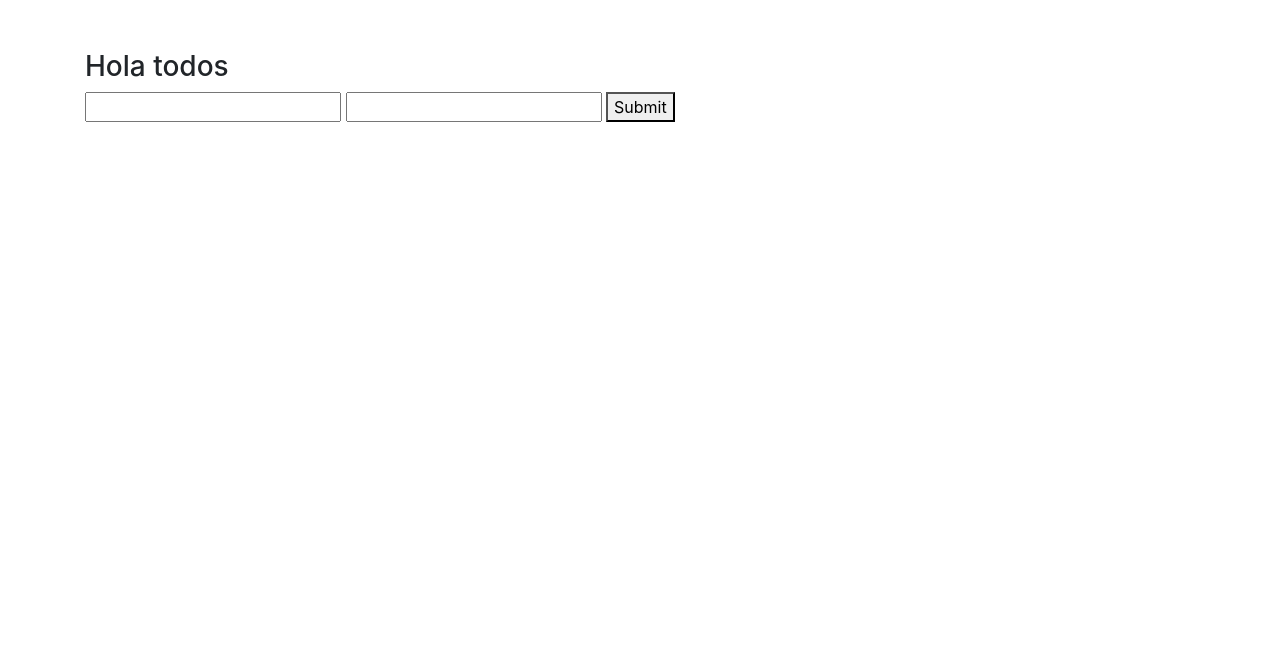
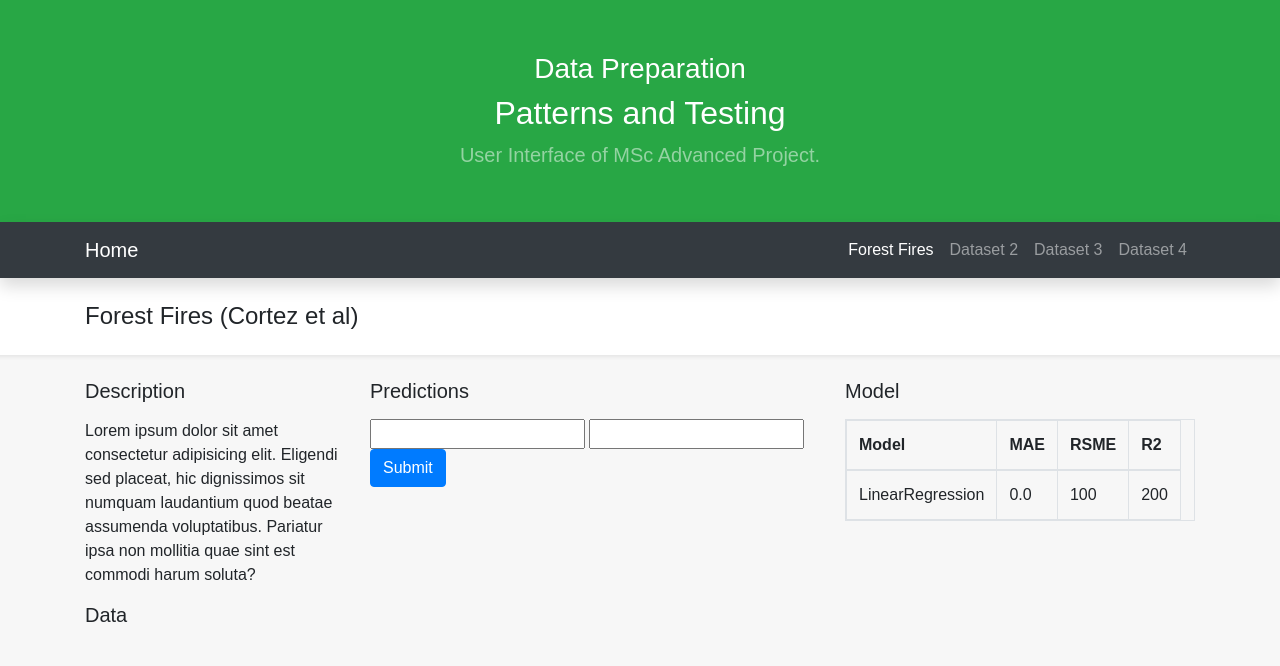
Before and after one commit to leanguardia/msc-project-pipelines, a Flask app: page / in a window 1280 px wide. Shown: the top 666 px of the page. Run offline with Flask 2, Linux system fonts and the light colour scheme; data that the repository does not hold is empty; some libraries are stand-ins or nearby versions.

Commit message:
App: Dataset View Structure

```diff
--- a/app/app.py
+++ b/app/app.py
@@ -30,8 +30,8 @@ def index():
         except:
             return 'There was a Problem!'
     else:
-        tasks = Fire.query.order_by(Fire.created_at).all()
-        return render_template('index.html', tasks=tasks)
+        fires = Fire.query.order_by(Fire.created_at).all()
+        return render_template('index.html', fires=fires)
 
 
 if __name__ == "__main__":
--- a/app/static/main.css
+++ b/app/static/main.css
@@ -1,8 +1,5 @@
-/*!
- * Start Bootstrap - Business Frontpage (https://startbootstrap.com/templates/business-frontpage)
- * Copyright 2013-2020 Start Bootstrap
- * Licensed under MIT (https://github.com/StartBootstrap/startbootstrap-business-frontpage/blob/master/LICENSE)
- */
 body {
-  padding-top: 50px;
+  /* padding-top: 55px; */
+  font-family: Arial, Helvetica, sans-serif;
+  background-color: rgb(247, 247, 247);
 }
--- a/app/templates/index.html
+++ b/app/templates/index.html
@@ -5,19 +5,52 @@
 {% endblock %}
 
 {% block body %}
+
+<!-- Dataset Title -->
+<div class="row bg-white pt-4 pb-3 shadow-sm">
+  <div class="container">
+    <h4>Forest Fires (Cortez et al)</h4>
+  </div>
+</div>
+
+<!-- Dataset Content -->
 <div class="container">
-    <h3>Hola todos</h3>
-    <form action="/" method="POST">
+  <div class="row py-4">
+    <div class="col-3">
+      <h5 class="mb-3">Description</h5>
+      <p>Lorem ipsum dolor sit amet consectetur adipisicing elit. Eligendi sed placeat, hic dignissimos sit numquam laudantium quod beatae assumenda voluptatibus. Pariatur ipsa non mollitia quae sint est commodi harum soluta?</p>
+      <h5 class="mb-3">Data</h5>
+    </div>
+    <div class="col-5">
+      <h5 class="mb-3">Predictions</h5>
+      <form action="/" method="POST">
         <input name="rain" type="integer">
         <input name="temperature" type="integer">
-        <button type="submit">Submit</button>
-    </form>
+        <button class='btn btn-primary' type="submit">Submit</button>
+      </form>
+    </div>
+    <div class="col-4">
+      <h5 class="mb-3">Model</h5>
+      <table class="table table-responsive table-bordered">
+        <thead>
+          <tr>
+            <th scope="col">Model</th>
+            <th scope="col">MAE</th>
+            <th scope="col">RSME</th>
+            <th>R2</th>
+          </tr>
+        </thead>
+        <tbody>
+          <tr>
+            <td>LinearRegression</td>
+            <td>0.0</td>
+            <td>100</td>
+            <td>200</td>
+          </tr>
+        </tbody>
+      </table>
+    </div>
+  </div>
 </div>
-<br>
-
-{% for fire in fires %}
-    <p>{{ firer.rain }}</p>
-    <p>{{ fire.temperature }}</p>
-{% endfor %}
 
 {% endblock %}
--- a/app/templates/layout.html
+++ b/app/templates/layout.html
@@ -11,10 +11,50 @@
   {% block head %}{% endblock %}
 </head>
 <body>
+
+  <header class="bg-success py-1">
+    <div class="container h-20">
+      <div class="row h-20 align-items-center">
+        <div class="col-lg-12 text-center">
+          <h3 class="text-white mt-5">Data Preparation</h3>
+          <h2 class="text-white mb-2">Patterns and Testing</h2>
+          <p class="lead mb-5 text-white-50">User Interface of MSc Advanced Project.</p>
+        </div>
+      </div>
+    </div>
+  </header>
+
+  <nav class="navbar navbar-expand-md navbar-dark bg-dark shadow">
+    <div class="container">
+      <a class="navbar-brand" href="#">Home</a>
+      <button class="navbar-toggler" type="button" data-toggle="collapse" data-target="#navbarResponsive" aria-controls="navbarResponsive" aria-expanded="false" aria-label="Toggle navigation">
+        <span class="navbar-toggler-icon"></span>
+      </button>
+      <div class="collapse navbar-collapse" id="navbarResponsive">
+        <ul class="navbar-nav ml-auto">
+          <li class="nav-item active">
+            <a class="nav-link" href="/fires">Forest Fires
+              <span class="sr-only">(current)</span>
+            </a>
+          </li>
+          <li class="nav-item ">
+            <a class="nav-link" href="#">Dataset 2</a>
+          </li>
+          <li class="nav-item ">
+            <a class="nav-link" href="#">Dataset 3</a>
+          </li>
+          <li class="nav-item ">
+            <a class="nav-link" href="#">Dataset 4</a>
+          </li>
+        </ul>
+      </div>
+    </div>
+  </nav>
+
   {% block body %}{% endblock %}
 
   <script src="{{ url_for('static', filename='jquery/jquery.min.js') }}"></script>
-  <script src="{{ url_for('static', filename='bootstrap/js/bootstrap.bundle.min.js') }}"></script>
+  <!-- <script src="{{ url_for('static', filename='bootstrap/js/bootstrap.bundle.min.js') }}"></script> -->
   <script src="{{ url_for('static', filename='main.js') }}"></script>
 
 </body>
```
